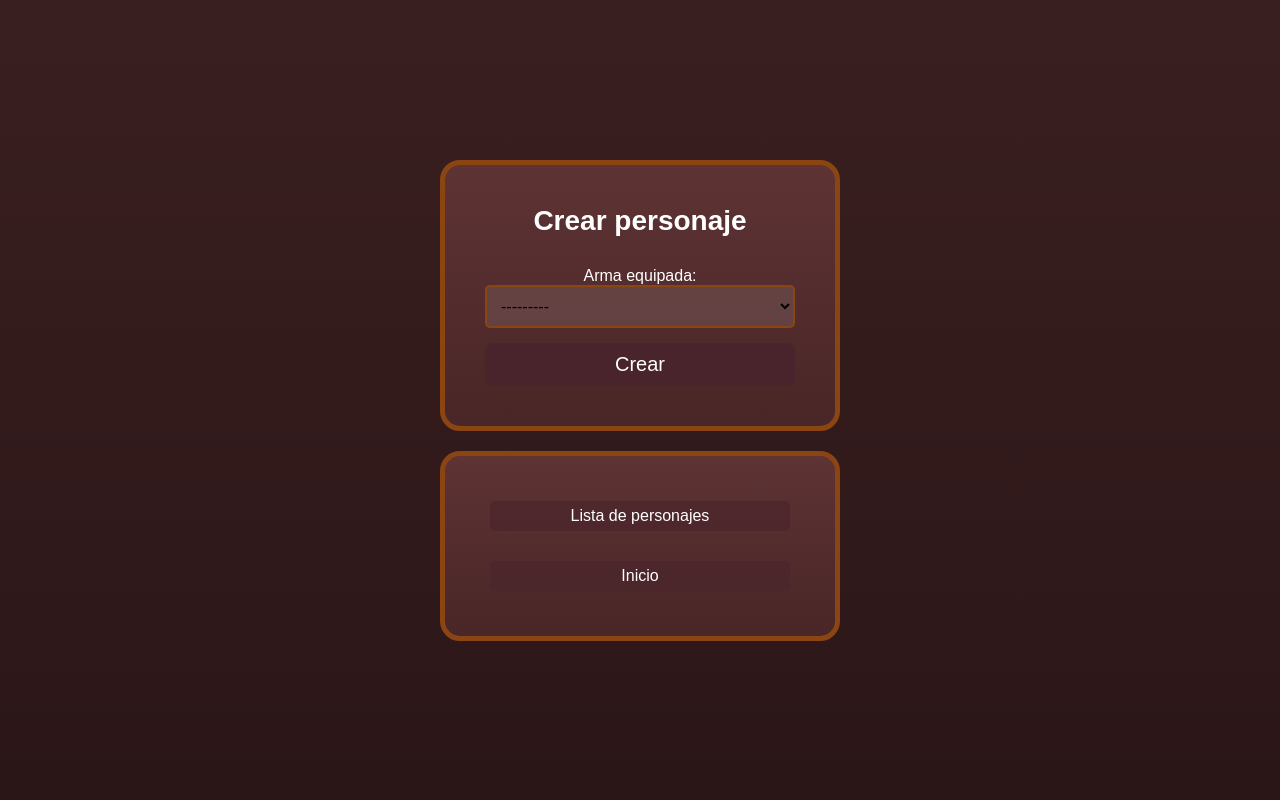
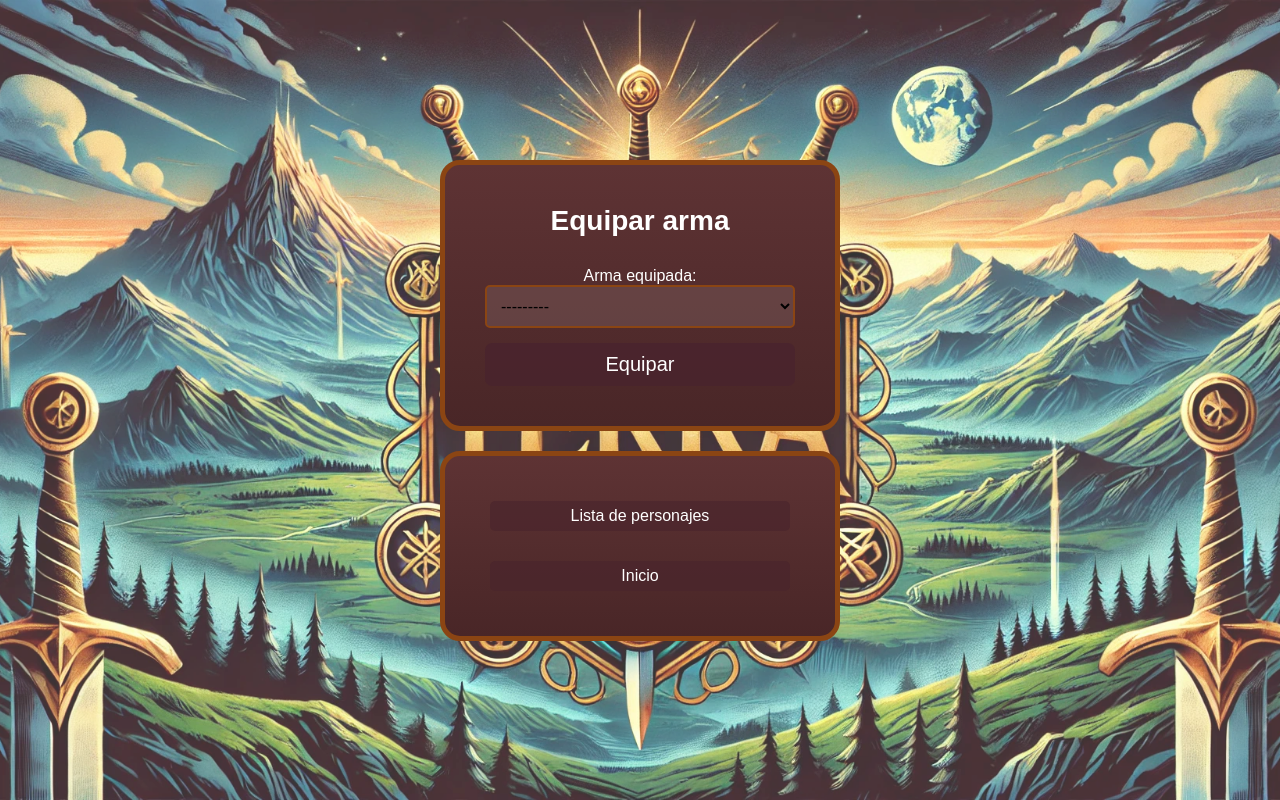
Before and after one commit to daninogales30/juego_tierra_media_django, a Django app: page /equip_weapon/1/ in a window 1280 px wide. Run offline with Django 5.2, Linux system fonts and the light colour scheme; data comes from the database, SQL or seed files in the repository; both versions use the stored data as it was after the commit; tables that the repository leaves empty hold one stand-in row (values such as "Sample post").

Commit message:
Errores del proyecto corregidos

```diff
--- a/battle/forms.py
+++ b/battle/forms.py
@@ -2,5 +2,5 @@ from django import forms
 from character.models import Character
 
 class BattleForm(forms.Form):
-    jugador1 = forms.ModelChoiceField(queryset=Character.objects.all(), label="Jugador1")
-    jugador2 = forms.ModelChoiceField(queryset=Character.objects.all(), label="Jugador2")
+    jugador1 = forms.ModelChoiceField(queryset=Character.objects.all(), label='Personaje 1')
+    jugador2 = forms.ModelChoiceField(queryset=Character.objects.all(), label='Personaje 2')
--- a/battle/static/battleview.css
+++ b/battle/static/battleview.css
@@ -7,11 +7,15 @@
 body {
     font-family: sans-serif;
     color: white;
-    background: linear-gradient(#3a1f20, #2b1617);
+    background-image: url("images/fondo.webp");
+    background-size: cover;
+    background-position: center;
+    background-repeat: no-repeat;
     display: flex;
     flex-direction: column;
     justify-content: center;
     align-items: center;
+    gap: 20px;
     height: 100vh;
 }
 
--- a/battle/templates/battleview.html
+++ b/battle/templates/battleview.html
@@ -16,5 +16,11 @@
         </form>
     </div>
 
+    {% if ganador %}
+    	<div>
+            <h2>El ganador es... {{ ganador.name }}</h2>
+            <img src="../static/images/14Um.gif" alt="">
+        </div>
+    {% endif %}
 </body>
 </html>
--- a/character/forms.py
+++ b/character/forms.py
@@ -5,7 +5,7 @@ from character.models import Character, Relacion
 class CharacterForm(forms.ModelForm):
     class Meta:
         model = Character
-        fields = ["name", "race", "faction", "ubication", "equipment", "arma_equipada"]
+        fields = ["name", "race", "faction", "ubication", "equipment"]
 
     def clean_name(self):
         name = self.cleaned_data.get("name")
--- a/character/models.py
+++ b/character/models.py
@@ -6,24 +6,28 @@ class Character(models.Model):
     race = models.CharField(max_length=50, choices=[('elfo', 'Elfo'), ('humana', 'Humana'), ('Enano', 'Enano'), ('Hobbit', 'Hobbit')])
     faction = models.CharField(max_length=100)
     ubication = models.CharField(max_length=100)
-    equipment = models.ManyToManyField(Equipment, blank=True, related_name='equipamiento' )
-    arma_equipada = models.ForeignKey(Weapon, null=True, blank=True, on_delete=models.SET_NULL, related_name='arma_equipada' )
+    equipment = models.ManyToManyField(Equipment, blank=False, related_name='equipamiento' )
+    arma_equipada = models.ForeignKey(Equipment, null=True, blank=True, on_delete=models.SET_NULL, related_name='arma_equipada')
 
     def add_equipment(self, new_equipment):
+        """ Añade equipamiento al personaje """
         self.equipment.add(new_equipment)
 
     def equip_weapon(self, weapon):
-        if weapon in self.equipment.all() and weapon.es_arma():
+        """ Equipa el arma al personaje """
+        if weapon.tipo.lower() == 'weapon' and weapon in self.equipment.all():
             self.arma_equipada = weapon
             self.save()
         else:
-            raise ValueError("El arma no es válida.")
+            raise ValueError("El arma no es válida o no está en el inventario.")
 
     def change_ubication(self, new_ubication):
+        """ Cambia la ubicacion al personaje """
         self.ubication = new_ubication
         self.save()
 
     def get_power(self):
+        """ Obtiene la potencia del arma """
         return self.arma_equipada.potencia if self.arma_equipada else "No se puede obtener la potencia de este arma"
 
     def __str__(self):
--- a/character/static/character_delete.css
+++ b/character/static/character_delete.css
@@ -7,7 +7,10 @@
 body {
     font-family: sans-serif;
     color: white;
-    background: linear-gradient(#3a1f20, #2b1617);
+    background-image: url("images/fondo.webp");
+    background-size: cover;
+    background-position: center;
+    background-repeat: no-repeat;
     display: flex;
     justify-content: center;
     align-items: center;
--- a/character/static/character_form.css
+++ b/character/static/character_form.css
@@ -7,7 +7,10 @@
 body {
    font-family: sans-serif;
    color: white;
-   background: linear-gradient(#3a1f20, #2b1617);
+    background-image: url("images/fondo.webp");
+    background-size: cover;
+    background-position: center;
+    background-repeat: no-repeat;
    display: flex;
    flex-direction: column;
    gap: 20px;
--- a/character/static/character_list.css
+++ b/character/static/character_list.css
@@ -7,7 +7,10 @@
 body {
     font-family: sans-serif;
     color: white;
-    background: linear-gradient(#3a1f20, #2b1617);
+    background-image: url("images/fondo.webp");
+    background-size: cover;
+    background-position: center;
+    background-repeat: no-repeat;
     display: flex;
     flex-direction: column;
     align-items: center;
--- a/character/static/relacion_form.css
+++ b/character/static/relacion_form.css
@@ -7,8 +7,11 @@
 body {
    font-family: sans-serif;
    color: white;
-   background: linear-gradient(#3a1f20, #2b1617);
    display: flex;
+    background-image: url("images/fondo.webp");
+    background-size: cover;
+    background-position: center;
+    background-repeat: no-repeat;
    flex-direction: column;
    gap: 20px;
    justify-content: center;
--- a/character/templates/character_detail.html
+++ b/character/templates/character_detail.html
@@ -15,7 +15,6 @@
        <li><strong>Raza:</strong> {{ character.get_race_display }}</li>
        <li><strong>Facción:</strong> {{ character.faction }}</li>
        <li><strong>Ubicación:</strong> {{ character.ubication }}</li>
-       <li><strong>Arma Equipada:</strong> {{ character.arma_equipada|default:"Sin arma" }}</li>
        <li><strong>Equipo:</strong>
            {% if character.equipment.all %}
                <ul>
@@ -27,6 +26,7 @@
                Ningún equipo equipado.
            {% endif %}
        </li>
+       <li><strong>Arma Equipada:</strong> {{ character.arma_equipada|default:"Sin arma" }}</li>
    </ul>
 
 
--- a/character/templates/character_form.html
+++ b/character/templates/character_form.html
@@ -8,11 +8,11 @@
 </head>
 <body>
 <div>
-    <h1>Crear personaje</h1>
+    <h1>Equipar arma</h1>
     <form method="post">
         {% csrf_token %}
         {{ form.as_p }}
-        <button type="submit">Crear</button>
+        <button type="submit">Equipar</button>
     </form>
 </div>
 
--- a/character/views.py
+++ b/character/views.py
@@ -40,7 +40,10 @@ class EquipWeaponView(UpdateView):
 
         if weapon and weapon not in character.equipment.all():
             form.add_error("arma_equipada", "No puedes equipar un arma que no posees.")
-            return self.form_invalid(form)  # Devuelve la plantilla con el error
+            return self.form_invalid(form)
+
+        if weapon:
+            character.equip_weapon(weapon)
 
         return super().form_valid(form)
 
```
Also changed, not shown: battle/views.py (+11 -3 lines), character/static/character_detail.css (+6 -3 lines), character/static/index.css (+6 -2 lines), character/static/start_game.css (+13 -7 lines), battle/static/images/14Um.gif (added), battle/static/images/fondo.webp (added), character/static/images/fondo.webp (added), db.sqlite3.
